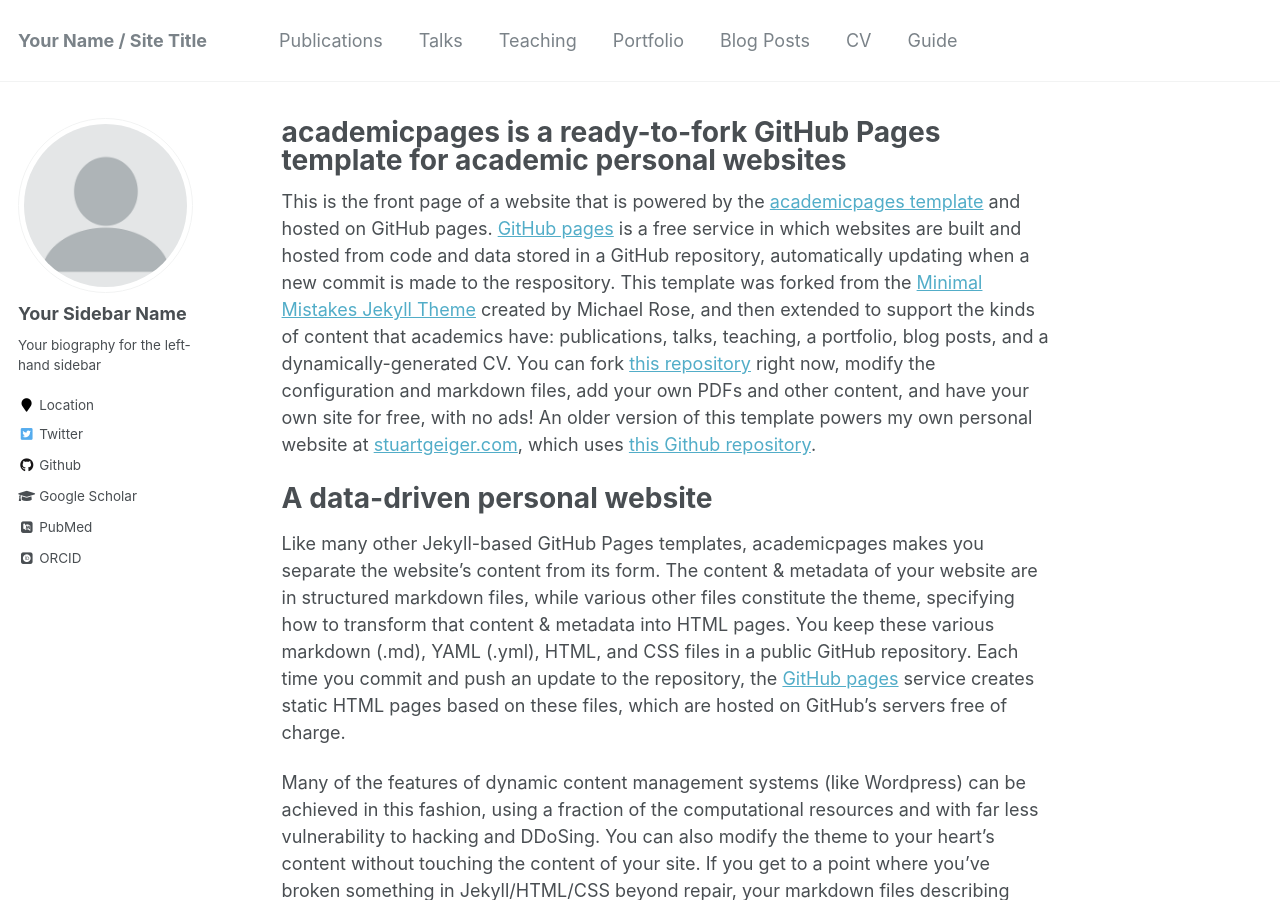
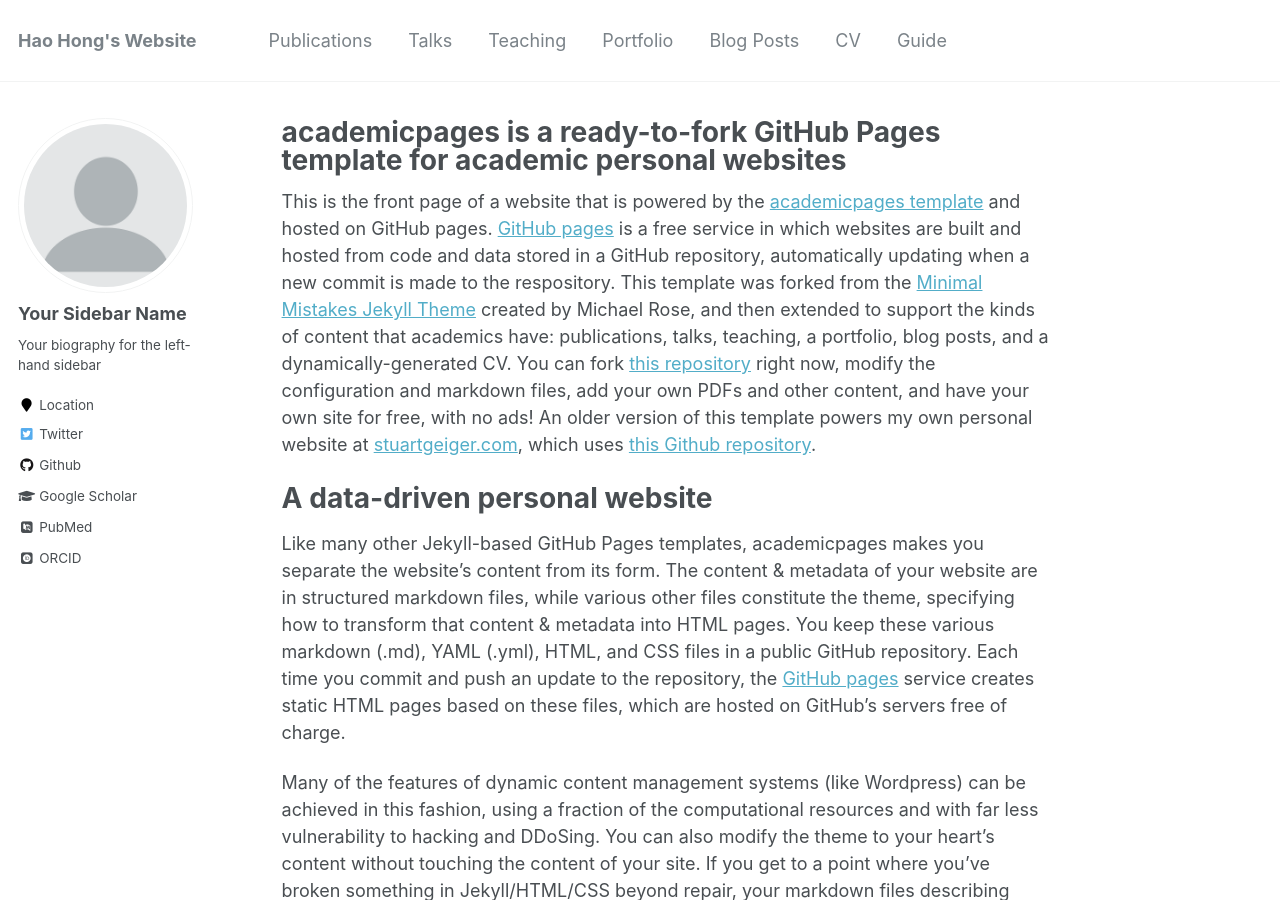
Before and after one commit to hao-hong/hao-hong.github.io, a Jekyll site: the page built from _pages/about.md, in a window 1280 px wide and 900 px high. Built offline with Jekyll 4.4.1, drawn with Linux system fonts in a browser that asks for light colours; some web fonts are replaced; some of the changed text lies outside the part shown.

Commit message:
Update _config.yml

```diff
--- a/_config.yml
+++ b/_config.yml
@@ -7,9 +7,9 @@
 
 # Site Settings
 locale                   : "en-US"
-title                    : "Your Name / Site Title"
+title                    : "Hao Hong's Website"
 title_separator          : "-"
-name                     : &name "Your Name"
+name                     : &name "Hao Hong"
 description              : &description "personal description"
 url                      : https://academicpages.github.io # the base hostname & protocol for your site e.g. "https://mmistakes.github.io"
 baseurl                  : "" # the subpath of your site, e.g. "/blog"
```
